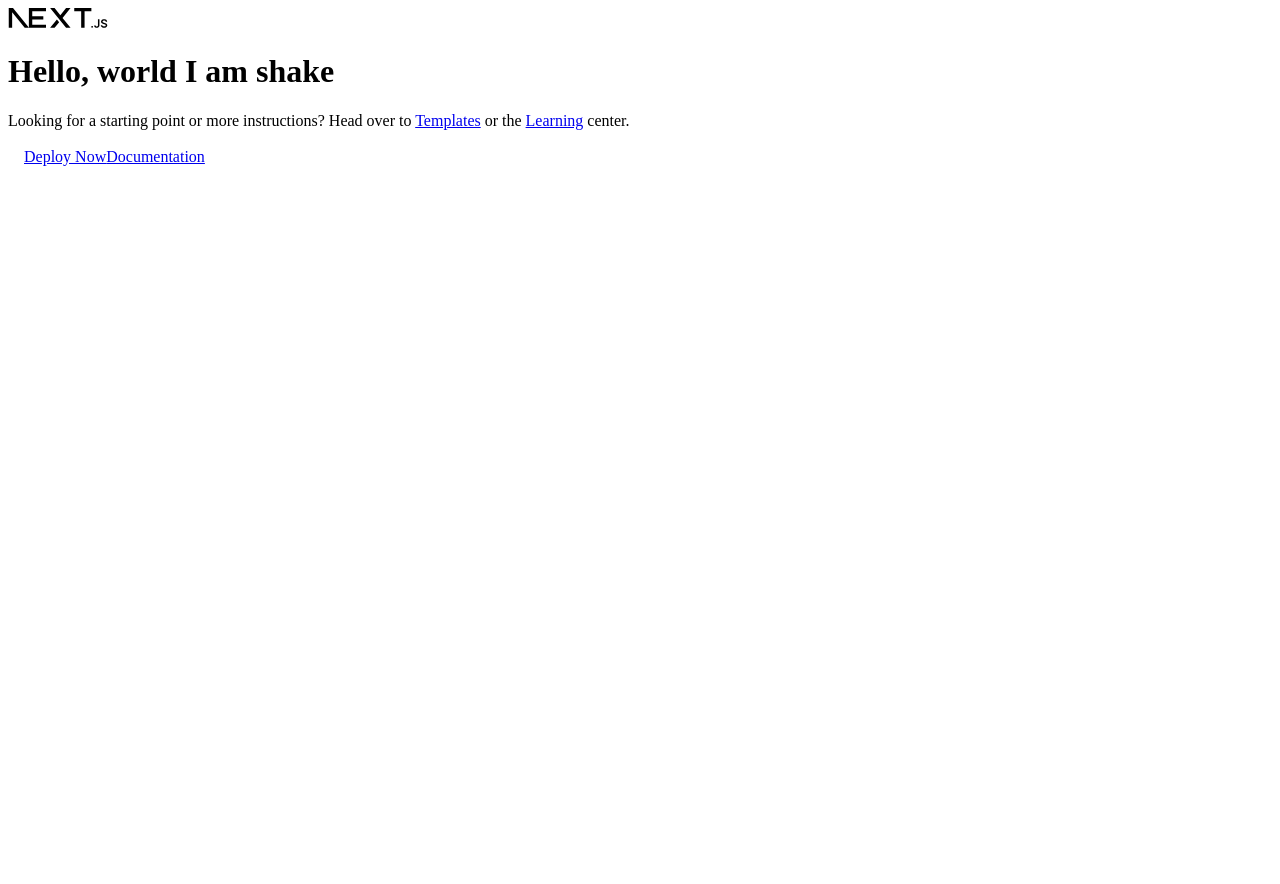
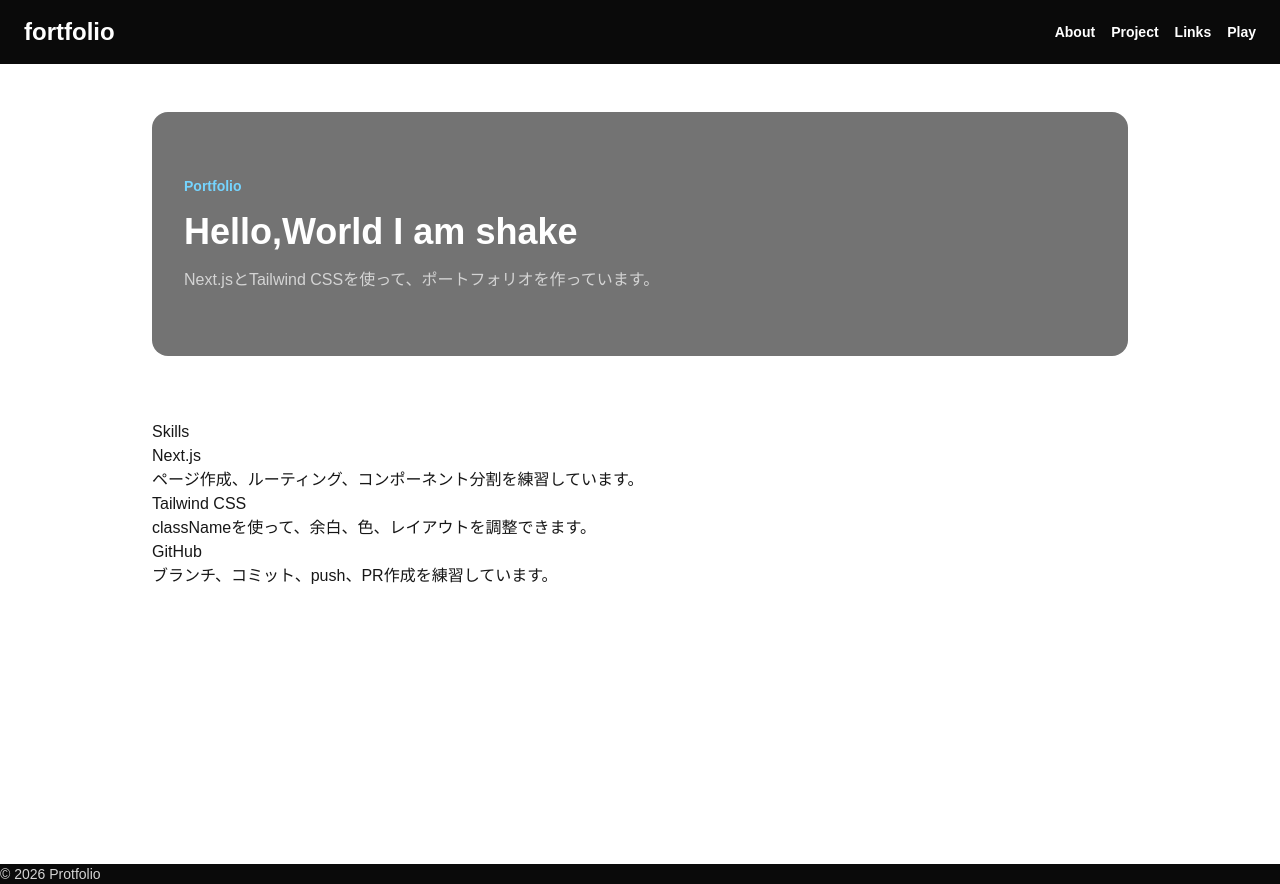
Before and after one commit to shake3deth/shake-portfolio, a Next.js app: page / in a window 1280 px wide. Before the commit the page ends 800 px from the top, so only its background shows below. Built offline with nearby package versions, Linux system fonts and the light colour scheme.

Commit message:
feature:heroエリアを追加

```diff
--- a/app/page.tsx
+++ /dev/null
@@ -1,65 +0,0 @@
-import Image from "next/image";
-
-export default function Home() {
-  return (
-    <div className="flex flex-col flex-1 items-center justify-center bg-zinc-50 font-sans dark:bg-black">
-      <main className="flex flex-1 w-full max-w-3xl flex-col items-center justify-between py-32 px-16 bg-white dark:bg-black sm:items-start">
-        <Image
-          className="dark:invert"
-          src="/next.svg"
-          alt="Next.js logo"
-          width={100}
-          height={20}
-          priority
-        />
-        <div className="flex flex-col items-center gap-6 text-center sm:items-start sm:text-left">
-          <h1 className="max-w-xs text-3xl font-semibold leading-10 tracking-tight text-black dark:text-zinc-50">
-            Hello, world I am shake
-          </h1>
-          <p className="max-w-md text-lg leading-8 text-zinc-600 dark:text-zinc-400">
-            Looking for a starting point or more instructions? Head over to{" "}
-            <a
-              href="https://vercel.com/templates?framework=next.js&utm_source=create-next-app&utm_medium=appdir-template-tw&utm_campaign=create-next-app"
-              className="font-medium text-zinc-950 dark:text-zinc-50"
-            >
-              Templates
-            </a>{" "}
-            or the{" "}
-            <a
-              href="https://nextjs.org/learn?utm_source=create-next-app&utm_medium=appdir-template-tw&utm_campaign=create-next-app"
-              className="font-medium text-zinc-950 dark:text-zinc-50"
-            >
-              Learning
-            </a>{" "}
-            center.
-          </p>
-        </div>
-        <div className="flex flex-col gap-4 text-base font-medium sm:flex-row">
-          <a
-            className="flex h-12 w-full items-center justify-center gap-2 rounded-full bg-foreground px-5 text-background transition-colors hover:bg-[#383838] dark:hover:bg-[#ccc] md:w-[158px]"
-            href="https://vercel.com/new?utm_source=create-next-app&utm_medium=appdir-template-tw&utm_campaign=create-next-app"
-            target="_blank"
-            rel="noopener noreferrer"
-          >
-            <Image
-              className="dark:invert"
-              src="/vercel.svg"
-              alt="Vercel logomark"
-              width={16}
-              height={16}
-            />
-            Deploy Now
-          </a>
-          <a
-            className="flex h-12 w-full items-center justify-center rounded-full border border-solid border-black/[.08] px-5 transition-colors hover:border-transparent hover:bg-black/[.04] dark:border-white/[.145] dark:hover:bg-[#1a1a1a] md:w-[158px]"
-            href="https://nextjs.org/docs?utm_source=create-next-app&utm_medium=appdir-template-tw&utm_campaign=create-next-app"
-            target="_blank"
-            rel="noopener noreferrer"
-          >
-            Documentation
-          </a>
-        </div>
-      </main>
-    </div>
-  );
-}
--- a/src/app/page.tsx
+++ b/src/app/page.tsx
@@ -2,10 +2,32 @@
 
 export default function Home() {
   return(
-    <main>
-      <MainLayout>
-          <h1 className="text-center text-2xl font-bold">Hello,world I am shake</h1>
-      </MainLayout>
-    </main>
+    <MainLayout>
+      <div className="flex w-full mx-auto max-w-5xl flex-col gap-16 px-6 py-12">
+        <section className="rounded-2xl bg-neutral-500 text-white px-8 py-16">
+          <p className="text-sm font-bold text-sky-300">Portfolio</p>
+          <h1 className="mt-4 text-4xl font-bold">Hello,World I am shake</h1>
+          <p className="mt-4 max-w-2xl text-neutral-300">Next.jsとTailwind CSSを使って、ポートフォリオを作っています。</p>
+        </section>
+
+        <section id='skills'>
+          <h2>Skills</h2>
+          <div>
+            <div>
+              <h3>Next.js</h3>
+              <p>ページ作成、ルーティング、コンポーネント分割を練習しています。</p>
+            </div>
+            <div>
+              <h3>Tailwind CSS</h3>
+              <p>classNameを使って、余白、色、レイアウトを調整できます。</p>
+            </div>
+            <div>
+              <h3>GitHub</h3>
+              <p>ブランチ、コミット、push、PR作成を練習しています。</p>
+            </div>
+          </div>
+        </section>
+      </div>
+    </MainLayout>
   );
 };
```
Also changed, not shown: app/about/page.tsx (deleted, +0 -7 lines), app/links/page.tsx (deleted, +0 -7 lines), app/play/page.tsx (deleted, +0 -7 lines), app/project/page.tsx (deleted, +0 -7 lines).
